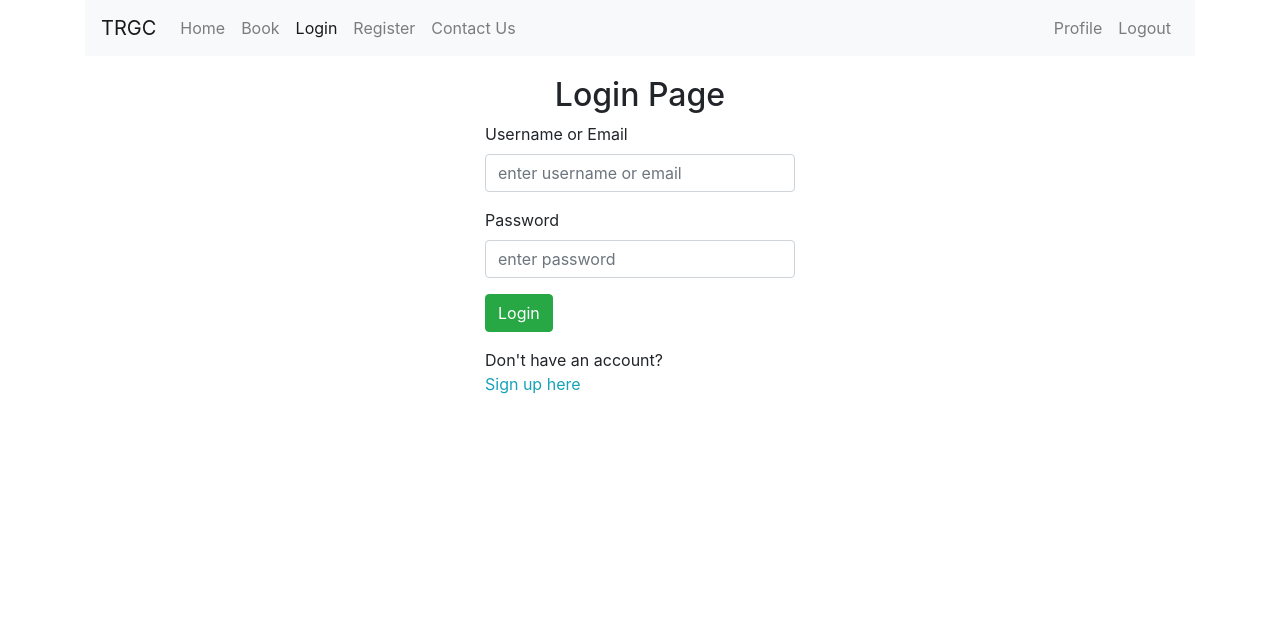
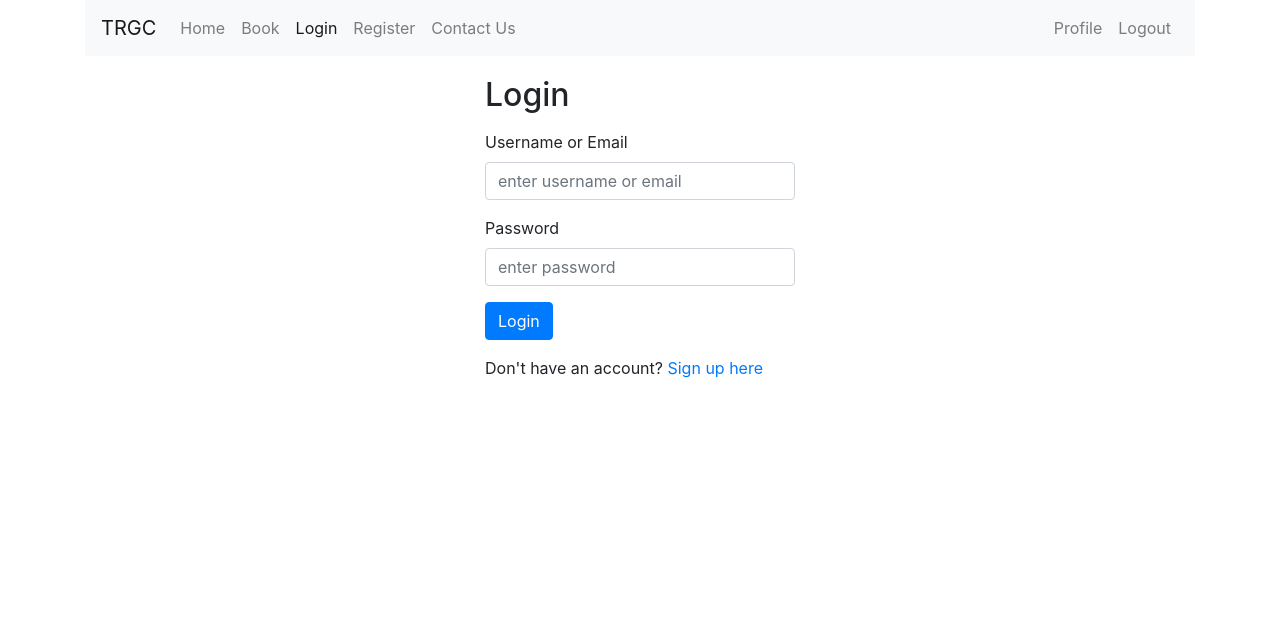
Before and after one commit to Rygorazd/TRGC-WebApp-DEV, a PHP site: page /login.php in a window 1280 px wide. Shown: the top 636 px of the page. Run offline with PHP 8.4, Linux system fonts and the light colour scheme.

Commit message:
login update

```diff
--- a/HTML/login.php
+++ b/HTML/login.php
@@ -91,7 +91,6 @@ if(isset($_REQUEST['btn_login']))	//button name is "btn_login"
 
     <!-- Custom styles for this template -->
     <link href="../CSS/style.css" rel="stylesheet">
-    <!-- <link href="../CSS/bootstrap.min.css" rel="stylesheet"> -->
 
     <script src="../JavaScript/script.js"></script>
 
@@ -130,7 +129,6 @@ if(isset($_REQUEST['btn_login']))	//button name is "btn_login"
 	  <!-- main content-->
 	  <div class="container">
       <div class="wrapper">
-		<!--<div class="col-lg-12">-->
 		<?php
 		if(isset($errorMsg))
 		{
@@ -152,42 +150,27 @@ if(isset($_REQUEST['btn_login']))	//button name is "btn_login"
         <?php
 		}
 		?>
-			<center><h2>Login Page</h2></center>
+			<h2>Login</h2>
+			<p></p>
 			<form method="post" class="form-horizontal">
 
 				<div class="form-group">
 				<label>Username or Email</label>
-				<!--<label class="col-sm-3 control-label">Username or Email</label>-->
 				<input type="text" name="txt_username_email" class="form-control" placeholder="enter username or email" />
 				</div>
-
-
 				<div class="form-group">
 				<label>Password</label>
-				<!--<label class="col-sm-3 control-label">Password</label>-->
 				<input type="password" name="txt_password" class="form-control" placeholder="enter password" />
 				</div>
-
-
 				<div class="form-group">
-				<!--<div class="col-sm-offset-3 col-sm-9 m-t-15">-->
-				<input type="submit" name="btn_login" class="btn btn-success" value="Login">
+				<input type="submit" name="btn_login" class="btn btn-primary" value="Login">
 				</div>
-
-
 				<div class="form-group">
-				<!--<div class="col-sm-offset-3 col-sm-9 m-t-15">-->
-				Don't have an account? <a href="register.php"><p class="text-info">Sign up here</p></a>
+				<p>Don't have an account? <a href="register.php">Sign up here</a></p>
 				</div>
-
 			</form>
-
 		</div>
-
 	</div>
-
-
-
 
     <!-- footer -->
     <div class="wrapper">
```
